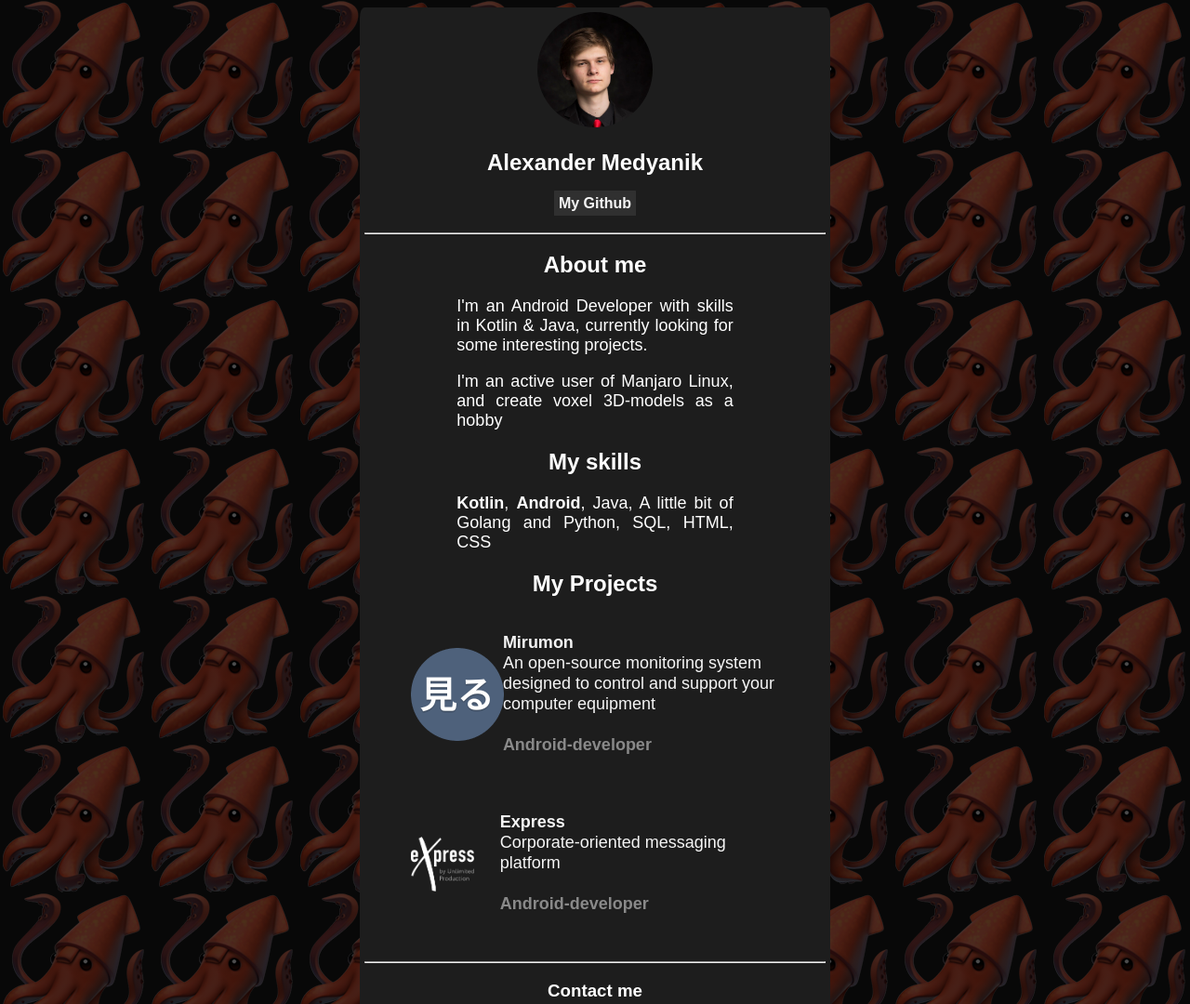
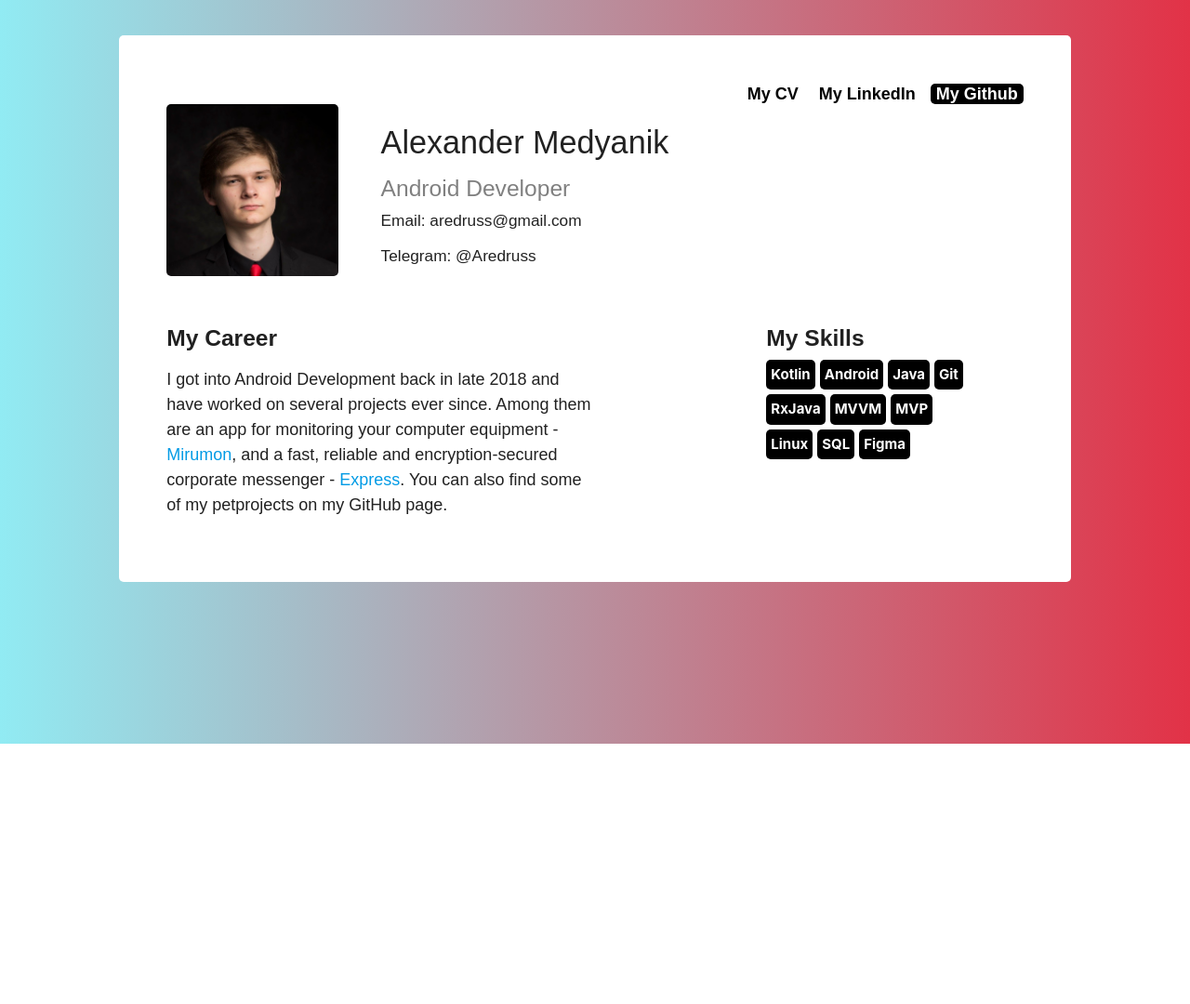
Before and after one commit to Aredruss/aredruss.github.io, a plain HTML site: page index.html in a window 1280 px wide. Shown: the top 1080 px of the page at 93% size. After the commit the page ends 800 px from the top, so only its background shows below. Drawn offline with nearby package versions, Linux system fonts and the light colour scheme.

Commit message:
Page redesign

```diff
--- a/index.html
+++ b/index.html
@@ -4,80 +4,70 @@
     <meta charset="utf-8"/>
     <title>Aredruss</title>
     <link rel="stylesheet" href="styles/style.css"/>
+    <link rel="stylesheet" href="https://cdnjs.cloudflare.com/ajax/libs/materialize/1.0.0/css/materialize.min.css">
+    <script src="https://cdnjs.cloudflare.com/ajax/libs/materialize/1.0.0/js/materialize.min.js"></script>
     <link rel="icon" href="assets/kalmar.png">
 </head>
-<header></header>
 <body>
 <main>
-    <div class="info-card">
-        <img class="avatar" src="assets/avatar.jpg">
-        <h2>Alexander Medyanik</h2>
-        <h4><a class="button-link" href="https://github.com/Aredruss" target="_blank">My Github</a></h4>
-        <hr>
-        <h2>About me</h2>
-        <div class="about">
-            <p> I'm an Android Developer with skills in Kotlin & Java,
-                currently looking for some interesting projects.<br></p>
-            <p> I'm an active user of Manjaro Linux, and create voxel 3D-models as a hobby<br>
-            </p>
+    <div class="main-info">
+        <div class="navbar">
+            <button class="navbutton"
+                    onclick=window.open('https://github.com/Aredruss',"_blank")>
+                <b>My Github</b>
+            </button>
+            <button class="navbutton-no-tint"
+                    onclick=window.open('https://www.linkedin.com/in/alexander-medyanik-2636751b8/',"_blank")>
+                <b>My LinkedIn</b>
+            </button>
+            <button class="navbutton-no-tint"
+                    onclick=window.open('https://hh.ru/resume/9786da5dff0778e28c0039ed1f3572366f744f',"_blank")>
+                <b>My CV</b>
+            </button>
         </div>
-        <h2>My skills</h2>
-        <div class="skills">
-            <p><strong>Kotlin</strong>, <strong>Android</strong>, Java, A little bit of Golang and Python, SQL, HTML,
-                CSS</p>
-        </div>
-        <h2>My Projects</h2>
-        <div class="projects">
-            <div class="project">
-                <div class="project-icon">
-                    <a href="https://github.com/mirumon" target="_blank">
-                        <img class=project-icon" src="assets/Mirumon.png">
-                    </a>
-                </div>
-                <div class="project-info">
-                    <a href="https://github.com/mirumon" target="_blank">
-                        <p>
-                            <strong>
-                                Mirumon
-                            </strong>
-                            <br>
-                            An open-source monitoring system
-                            designed to control and support your computer equipment <br>
-                            <br>
-                            <strong style="color: #898989">Android-developer</strong>
-                        </p>
-                    </a>
-                </div>
-            </div>
-            <div class="project">
-                <div class="project-icon">
-                    <a href="https://express.ms" target="_blank">
-                        <img class=project-icon" src="assets/express_logo.png" width="90%" height="90%">
-                    </a>
-                </div>
-                <div class="project-info">
-                    <a href="https://express.ms" target="_blank">
-                        <p>
-                            <strong>
-                                Express
-                            </strong>
-                            <br>
-                            Corporate-oriented messaging platform <br>
-                            <br>
-                            <strong style="color: #898989">Android-developer</strong>
-                        </p>
-                    </a>
+        <div class="head-info">
+            <img class="avatar" src="assets/avatar.jpg" alt="My photo. Sorry It's not there.">
+            <div class="contact-info">
+                <div>
+                    <h4>Alexander Medyanik</h4>
+                    <h5 style="color: grey">Android Developer</h5>
+                    <div>   </div>
+                    <h6>
+                        Email: aredruss@gmail.com <br> <br>
+                        Telegram: @Aredruss
+                    </h6>
                 </div>
             </div>
         </div>
-        <hr>
-        <div class="contacts">
-            <h3>Contact me</h3>
-            <p>aredruss@gmail.com</p>
+        <div class="about-info">
+            <div class="career-info">
+                <h5  class="about-h5"><b>My Career</b></h5>
+                <p class="career-text">I got into Android Development back in late 2018 and have worked on several projects
+                    ever since.
+                    Among them are an app for monitoring your computer equipment -
+                    <a href="https://github.com/mirumon" target="_blank">Mirumon</a>,
+                    and a fast, reliable and encryption-secured corporate messenger
+                    - <a href="https://express.ms/" target="_blank">Express</a>.
+                    You can also find some of my petprojects on my GitHub page.</p>
+            </div>
+            <div class="skillset">
+                <h5 class="about-h5"><b>My Skills</b></h5>
+                <div class="skill-chips">
+                </div>
+            </div>
         </div>
     </div>
 </main>
 </body>
-<footer>
-</footer>
 </html>
+
+<script>
+    var skills = ['Kotlin', 'Android', 'Java', 'Git', 'RxJava', 'MVVM', 'MVP', 'Linux', 'SQL', 'Figma']
+    var target = document.querySelector(".skill-chips")
+    var template = "<div class = \"skill-chip\"><b>~sk~</b></div>"
+
+    skills.forEach(function (skill) {
+        target.insertAdjacentHTML("beforeend", template.replace(/~sk~/g, skill))
+    })
+
+</script>
--- a/styles/style.css
+++ b/styles/style.css
@@ -1,91 +1,121 @@
 
 html {
-    background: linear-gradient(rgba(0, 0, 0, 0.7), rgba(0, 0, 0, 0.7)), #1a1a1a url(../assets/kalmar.png) repeat;
+    background: linear-gradient(90deg, #91ebf3, #e23247);
 }
 
 main {
-    width: 40%;
-    margin: 0 auto;
+    display: flex;
+    flex-direction: column;
+    flex-wrap: wrap;
+    margin: 3% auto;
+    width: 80%;
+    elevation: below;
 }
 
-a {
-    text-decoration: none;
-    color: whitesmoke;
 
+.navbar {
+    display: flex;
+    flex-direction: row-reverse;
 }
 
-.button-link {
-    color: whitesmoke;
-    background: #303030;
-    padding: 1%;
-    text-decoration: none;
-    border-radius: 1%;
+.navbutton {
+    background: black;
+    color: white;
+    font-family: "Source Code Pro", sans-serif;
+    border-radius: 5px;
+    border: none;
+    font-size: 18px;
+    margin-left: 10px;
 }
 
-.info-card {
-    background: #1D1D1D;
-    elevation: below;
-    font-family: "Droid Sans", sans-serif;
-    color: rgb(255, 255, 255);
-    border-radius: 1%;
-    height: 200%;
-    margin: 0 auto;
-    padding: 1%;
-    text-align: center;
-    min-width: 400px;
+.navbutton:active {
+    background: black;
+}
+
+.navbutton:focus {
+    background: #4e4e4e;
+}
+
+
+.navbutton-no-tint {
+    border: none;
+    color: black;
+    background: white;
+    margin-left: 10px;
+    font-family: "Source Code Pro", sans-serif;
+    font-size: 18px;
+    border-radius: 5px;
+}
+
+.navbutton-no-tint:active {
+    background: white;
+    color: black;
+}
+
+.navbutton-no-tint:focus {
+    background: #4e4e4e;
+    color: white;
+}
+
+.main-info {
+    display: flex;
+    flex-direction: column;
+    background: #ffffff;
+    padding: 5%;
+    border-radius: 5px;
+    flex-wrap: wrap;
+}
+
+.head-info {
+    display: flex;
+    flex-direction: row;
+    flex-wrap: wrap;
 }
 
 .avatar {
-    border-radius: 50%;
-    width: 25%;
-    height: 25%;
-}
-
-.projects {
-    display: -webkit-flex;
-    flex-direction: column;
-    width: 80%;
-    align-items: start;
-    margin: 0 auto;
-    text-align: start;
-}
-
-.skills {
-    width: 60%;
-    margin: 0 auto;
-    font-size: 18px;
-    text-align: justify;
-}
-
-.about {
-    margin: 0 auto;
-    width: 60%;
-    text-align: justify;
-    font-size: 18px;
-}
-
-.project-icon {
-    margin-top: 2%;
+    border-radius: 5px;
     width: 20%;
     height: 20%;
 }
 
-.project {
+.contact-info {
+    flex-direction: column;
+    margin-left: 5%;
+    font-family: "Source Code Pro", sans-serif;
+    flex-wrap: wrap;
+}
+
+.about-info {
     display: flex;
     flex-direction: row;
-    align-items: center;
-    margin-bottom: 25px;
-    line-height: 22px;
-    font-size: 18px;
+    margin-top: 4%;
 }
 
-.project-info {
-    margin-left: 5%;
+.career-info {
+    width: 50%;
 }
 
-.divider {
-    margin: 0 auto;
-    width: 90%;
-    height: 1px;
-    background: #303030;
+.career-text {
+    font-size: large;
+    font-family: "Source Code Pro", sans-serif;
 }
+
+.about-h5 {
+    font-family: "Source Code Pro", sans-serif;
+}
+
+.skillset {
+    flex-wrap: wrap;
+    margin-left: 20%;
+    width: 25%;
+}
+
+.skill-chip{
+    display: inline-block;
+    margin-right: 5px;
+    margin-bottom: 5px;
+    background: black;
+    color: white;
+    padding: 5px;
+    border-radius: 5px;
+}
```
Also changed, not shown: about.html (deleted, +0 -25 lines), notes.html (deleted, +0 -20 lines), projects.html (deleted, +0 -62 lines).
